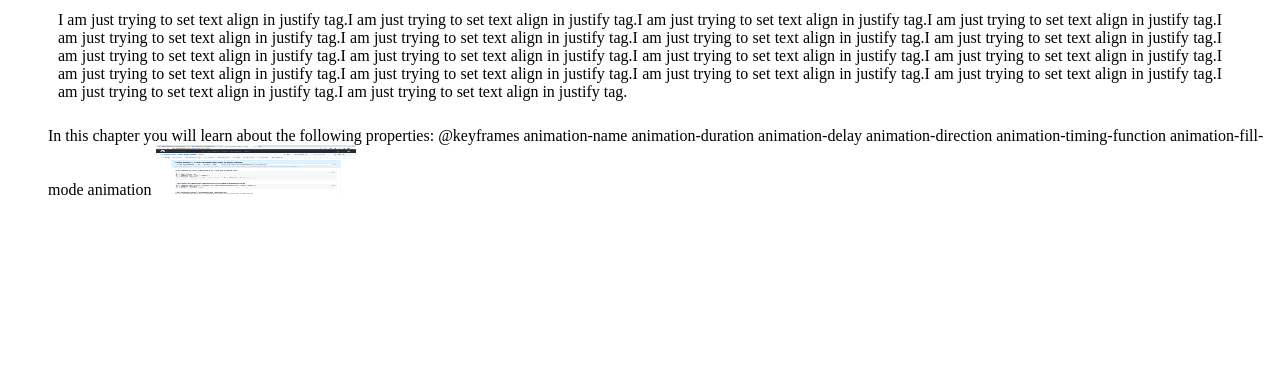
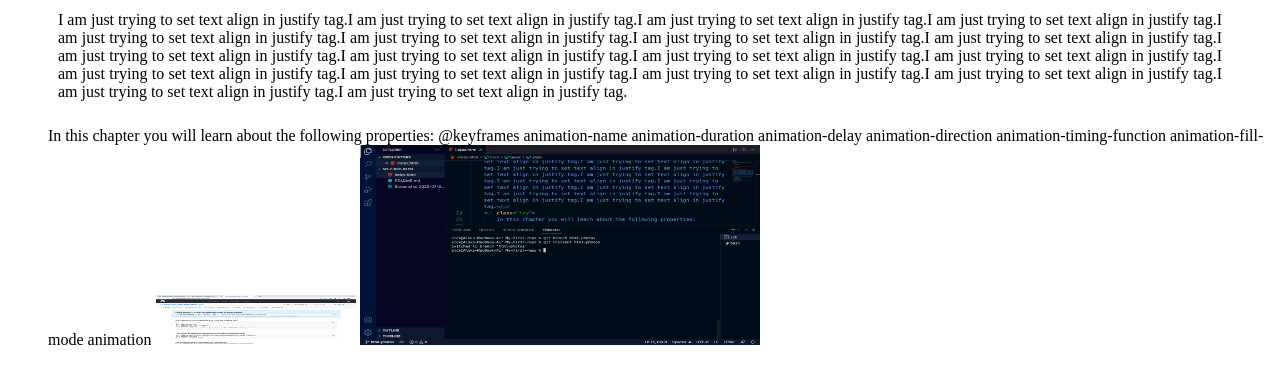
Before and after one commit to Alok52682/My-first-repo, a plain HTML site: page index.html in a window 1280 px wide. Shown: the part 79-462 px from the top of the page. Drawn offline with Linux system fonts and the light colour scheme.

Commit message:
add photo

```diff
--- a/index.html
+++ b/index.html
@@ -33,6 +33,7 @@
         <li>animation-fill-mode</li>
         <li>animation</li>
         <img src="Screenshot 2022-07-02 at 10.40.14 PM.png" alt="Screenshot" width="200" height="50">
+        <img src="p/Screenshot 2022-07-03 at 10.17.56 AM.png" alt="VS code"width="400" height="200">
 
 
     </ul>
```
Also changed, not shown: p/Screenshot 2022-07-03 at 10.17.56 AM.png (added).
